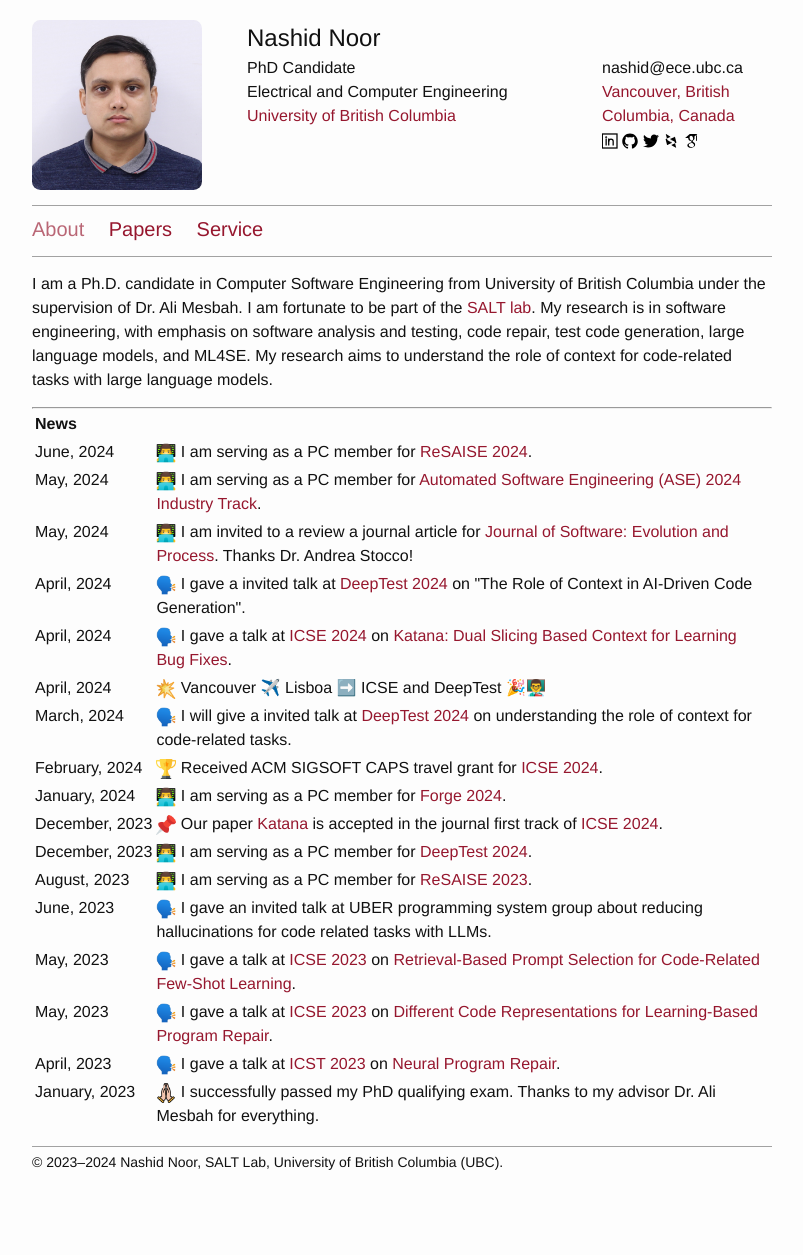
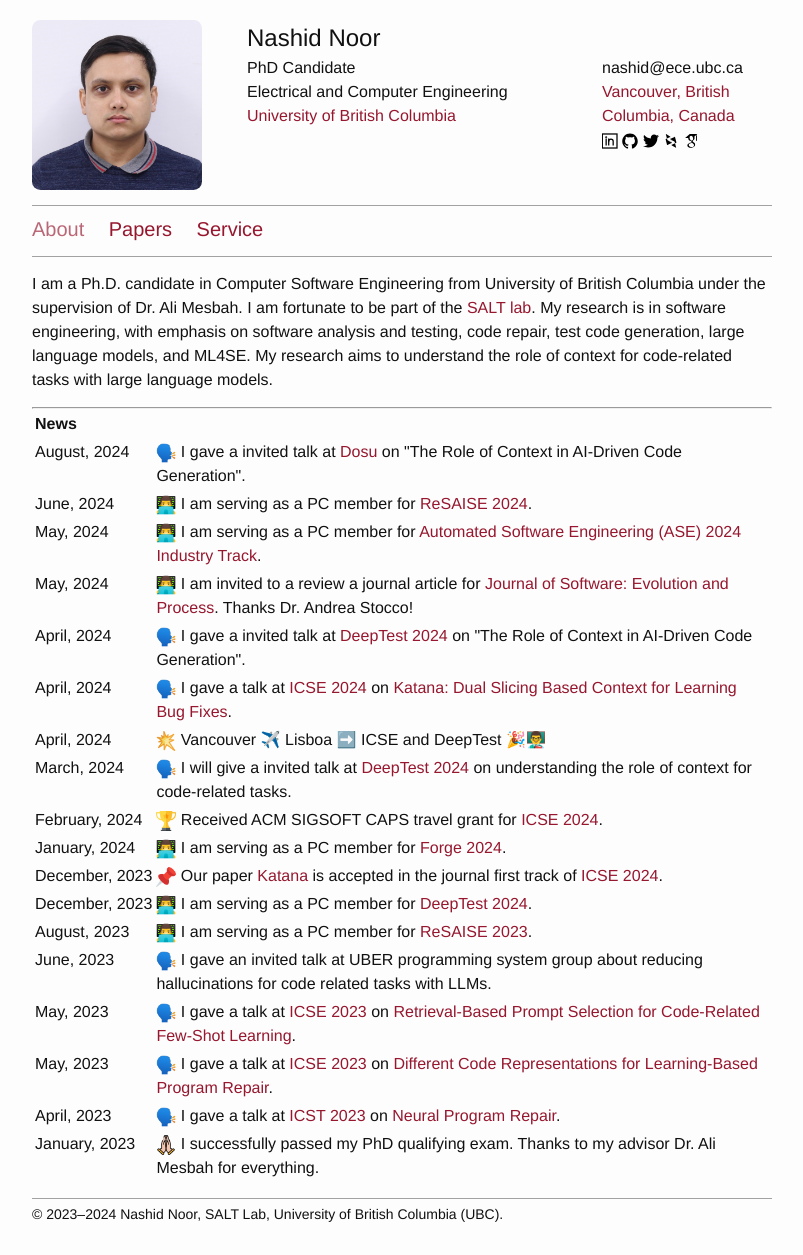
Before and after one commit to nashid/nashid.github.io, a Jekyll site: the page built from index.md, in a window 1280 px wide. Shown: the whole page, without its empty margins (238-1041 px from the left). Built offline with Jekyll 4.4.1, drawn with Linux system fonts in a browser that asks for light colours; before the commit the page ends 1203 px from its top, so only the background shows below that.

Commit message:
update news about the talk at Dosu

```diff
--- a/index.md
+++ b/index.md
@@ -16,6 +16,11 @@
   <tr>
     <th style="vertical-align: top; text-align: left;">News</th>
     <th>&nbsp;</th>
+  </tr>
+
+  <tr>
+    <td style="vertical-align: top;">August,&nbsp;2024</td>
+    <td><img src="./resources/images/icon-talk.png" width="20" height="20"> I gave a invited talk at <a href="https://dosu.dev/">Dosu</a> on "The Role of Context in AI-Driven Code Generation".</td>
   </tr>
 
   <tr>
```
